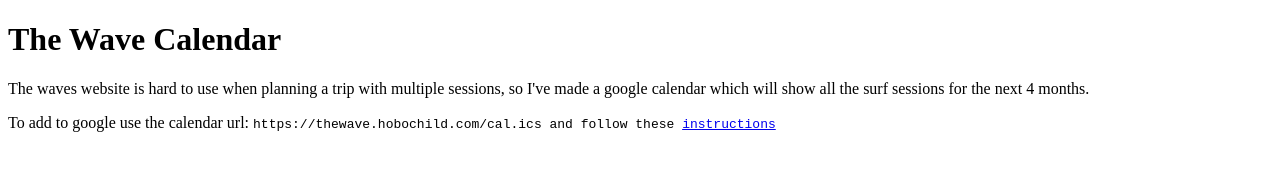
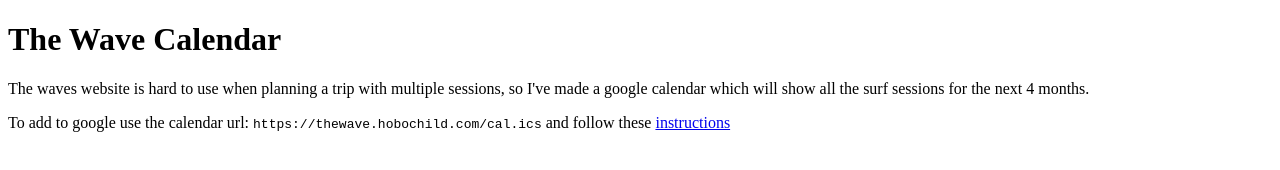
Before and after one commit to craigmulligan/thewavecal, a plain HTML site: page index.html in a window 1280 px wide. Drawn offline with Linux system fonts and the light colour scheme.

Commit message:
fixup link

```diff
--- a/index.html
+++ b/index.html
@@ -7,9 +7,9 @@
     will show all the surf sessions for the next
     4 months.</p>
 
-  <p>To add to google use the calendar url: <code>https://thewave.hobochild.com/cal.ics<code>
-        and follow these <a
-          href="https://support.google.com/calendar/answer/37100?hl=en&co=GENIE.Platform%3DDesktop#:~:text=Use%20a%20link%20to%20add%20a%20public%20calendar">instructions</a>
+  <p>To add to google use the calendar url: <code>https://thewave.hobochild.com/cal.ics</code>
+    and follow these <a
+      href="https://support.google.com/calendar/answer/37100?hl=en&co=GENIE.Platform%3DDesktop#:~:text=Use%20a%20link%20to%20add%20a%20public%20calendar">instructions</a>
   </p>
 </body>
 
```
